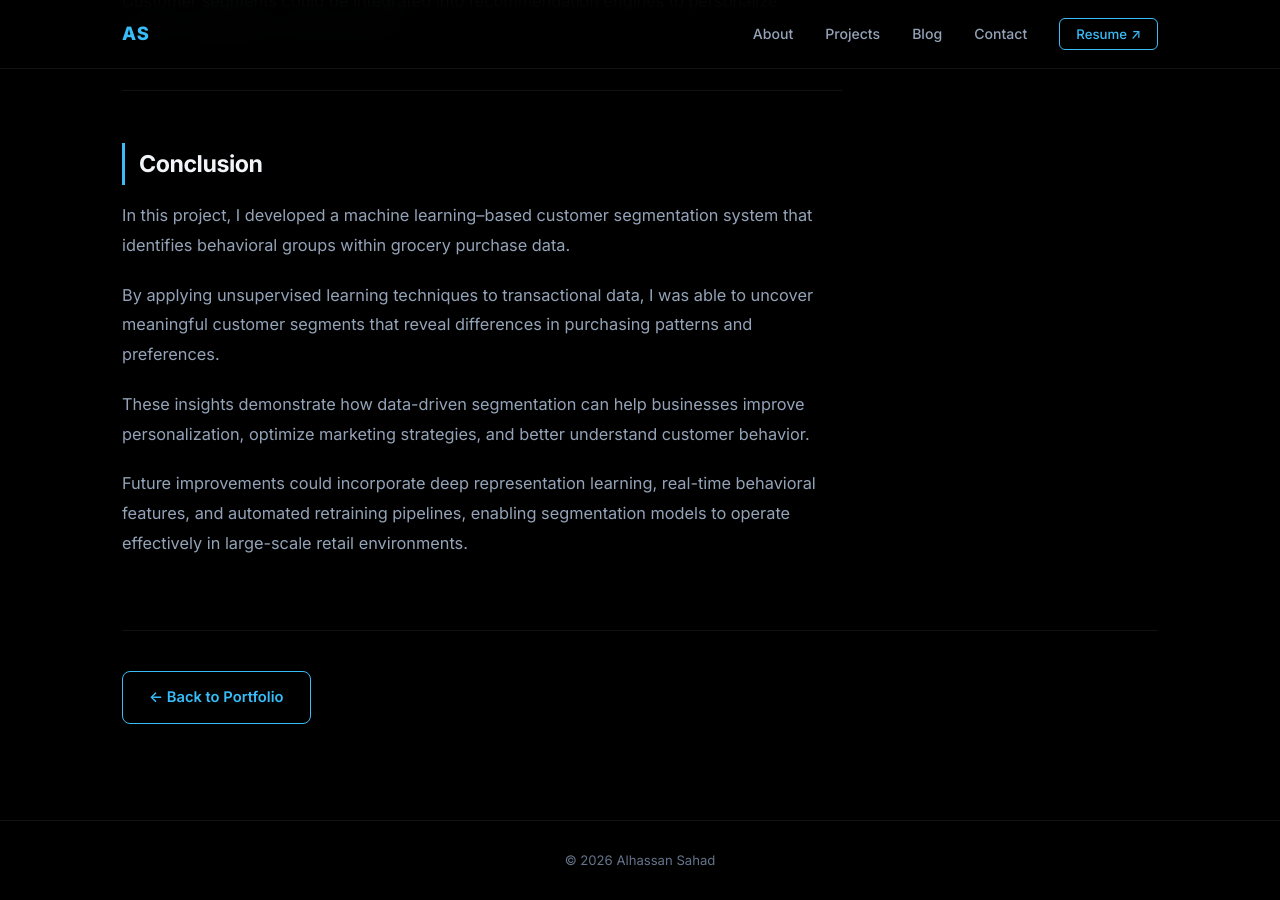
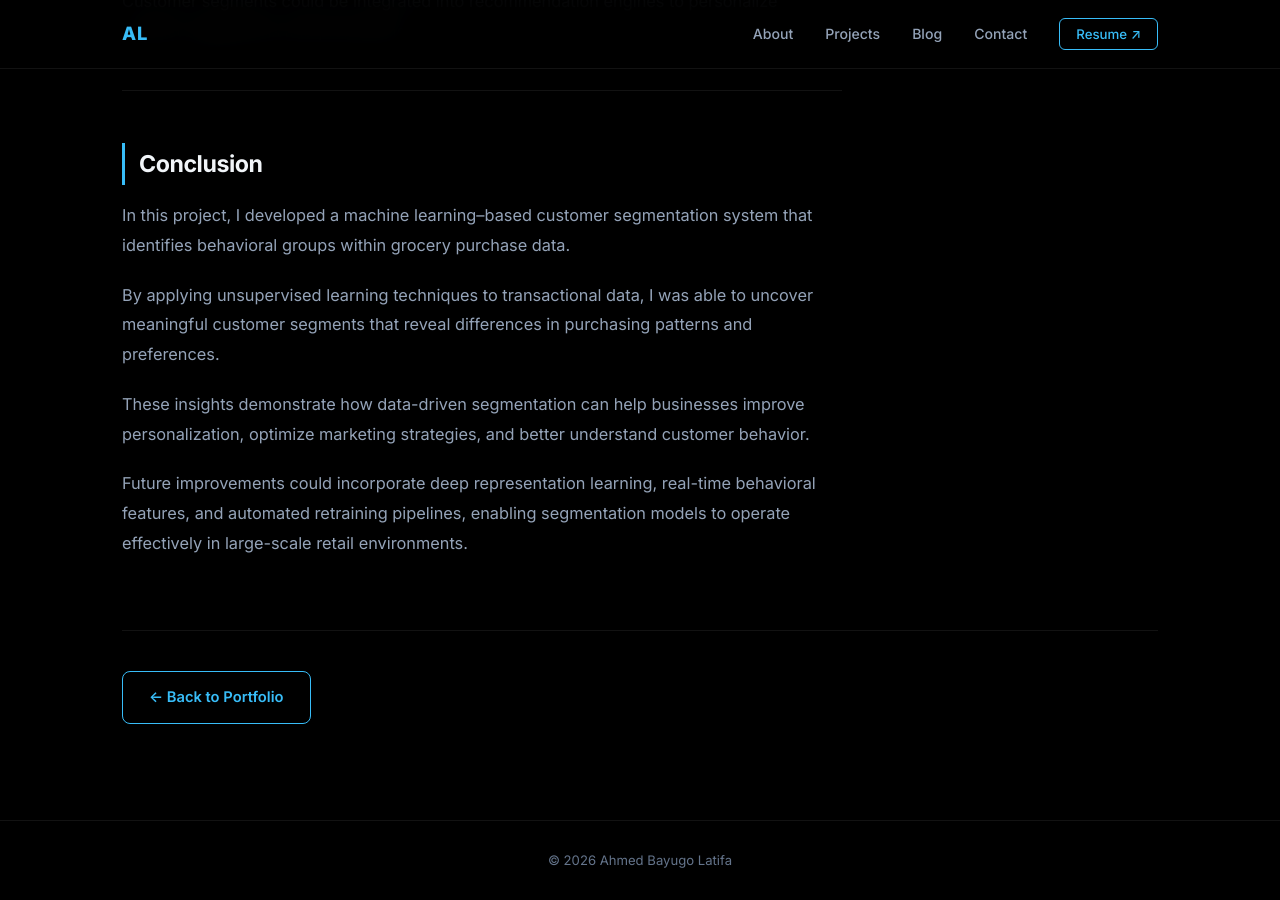
Before and after one commit to latifaGithub/personal-portfolio-website, a Jekyll site: the page built from _posts/2023-01-06-customer-segmentation.md, in a window 1280 px wide and 900 px high, scrolled down 6159 px. Built offline with Jekyll 4.4.1, drawn with Linux system fonts in a browser that asks for light colours.

Commit message:
change profile picture

```diff
--- a/Gemfile
+++ b/Gemfile
@@ -1,5 +1,4 @@
 group :jekyll_plugins do
-  gem "jekyll-remote-theme"
   gem "jekyll-paginate"
   gem "jekyll-sitemap"
   gem "github-pages"
--- a/_config.yml
+++ b/_config.yml
@@ -1,26 +1,22 @@
-# Remote theme directory
-remote_theme: analytics-link/analytics-link.github.io
-
 plugins:
   - jekyll-paginate
   - jekyll-sitemap
-  - jekyll-remote-theme
 
 #-------------------------------
 # General Site Settings
-title: Alhassan Sahad
-description: "Data Scientist based in Seattle. I build end-to-end machine learning systems — from deep learning and computer vision to causal inference and customer analytics — turning raw data into clear, actionable business decisions."
+title: Ahmed Bayugo Latifa
+description: "Computer Science Student at the University of Energy and Natural Resources, Sunyani, Ghana. Passionate about machine learning and data science."
 baseurl: "" # keep empty for a custom domain at the root
-url: "https://alhassansahad.com" # your custom domain
-author: Alhassan Sahad
+url: "https://ahmedlatifa.com" # your custom domain
+author: Ahmed Bayugo Latifa
 
 #-------------------------------
 # About Section
 # (Quoted because it contains HTML)
-subtitle: 'Data Scientist <span style="color:#38BDF8">& ML Engineer</span>'
-location: "Seattle, WA"
-resume_url: /docs/Resume_Alhassan_Sahad.pdf
-avatar_image: /img/profile_picture_alhassan_sahad.jpg
+subtitle: 'Computer Science Student <span style="color:#38BDF8">& Aspiring Data Scientist</span>'
+location: "Sunyani, Ghana"
+resume_url: /docs/Resume_Ahmed_Latifa.pdf
+avatar_image: /img/profile_picture.jpg
 
 #-------------------------------
 # Contact links
--- a/_layouts/home.html
+++ b/_layouts/home.html
@@ -51,7 +51,7 @@
   <nav class="navbar" id="navbar">
     <div class="nav-container">
 
-      <a href="/" class="nav-logo">AS</a>
+      <a href="/" class="nav-logo">AL</a>
 
       <ul class="nav-links" id="navLinks">
         <li><a href="#about">About</a></li>
--- a/_layouts/post.html
+++ b/_layouts/post.html
@@ -55,7 +55,7 @@
   <nav class="navbar scrolled" id="navbar">
     <div class="nav-container">
 
-      <a href="/" class="nav-logo">AS</a>
+      <a href="/" class="nav-logo">AL</a>
 
       <ul class="nav-links" id="navLinks">
         <li><a href="/#about">About</a></li>
--- a/index.html
+++ b/index.html
@@ -176,7 +176,7 @@
         <a href="{{ site.resume_url }}" class="btn btn-primary" target="_blank" rel="noopener">
           Download Resume
         </a>
-        <a href="https://github.com/asahad" class="btn btn-outline" target="_blank" rel="noopener">
+        <a href="https://github.com/latifaGithub" class="btn btn-outline" target="_blank" rel="noopener">
           GitHub ↗
         </a>
       </div>
```
Also changed, not shown: img/profile_picture.jpg (added), 1 other file.
